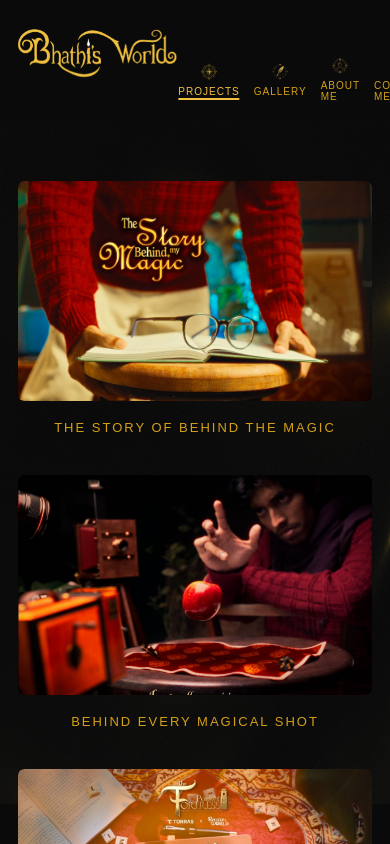
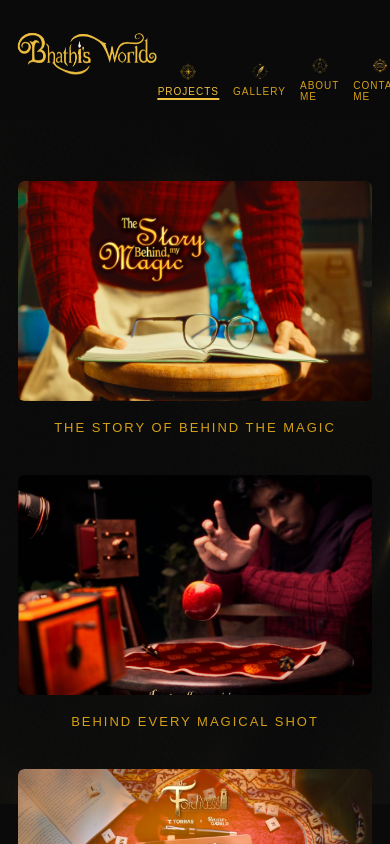
Before and after one commit to chanupadulnuwan/-bhathis-world, a React (Vite) app: page / in a window 390 px wide. Shown: the top 844 px of the page. Built offline with nearby package versions, Linux system fonts and the light colour scheme; a web font is replaced by a local one.

Commit message:
Slightly decrease logo size in Navbar

```diff
--- a/src/components/Navbar.css
+++ b/src/components/Navbar.css
@@ -31,12 +31,12 @@
   text-decoration: none;
   flex-shrink: 0;
   align-self: flex-start;
-  margin-top: -22px;
+  margin-top: -18px;
   z-index: 1001;
 }
 
 .navbar__logo-img {
-  height: 95px;
+  height: 85px;
   width: auto;
   object-fit: contain;
   transition: transform 0.25s ease;
@@ -187,7 +187,7 @@
   }
 
   .navbar__logo-img {
-    height: 68px;
+    height: 60px;
   }
 }
 
@@ -221,6 +221,6 @@
   }
 
   .navbar__logo-img {
-    height: 55px;
+    height: 48px;
   }
 }
```
